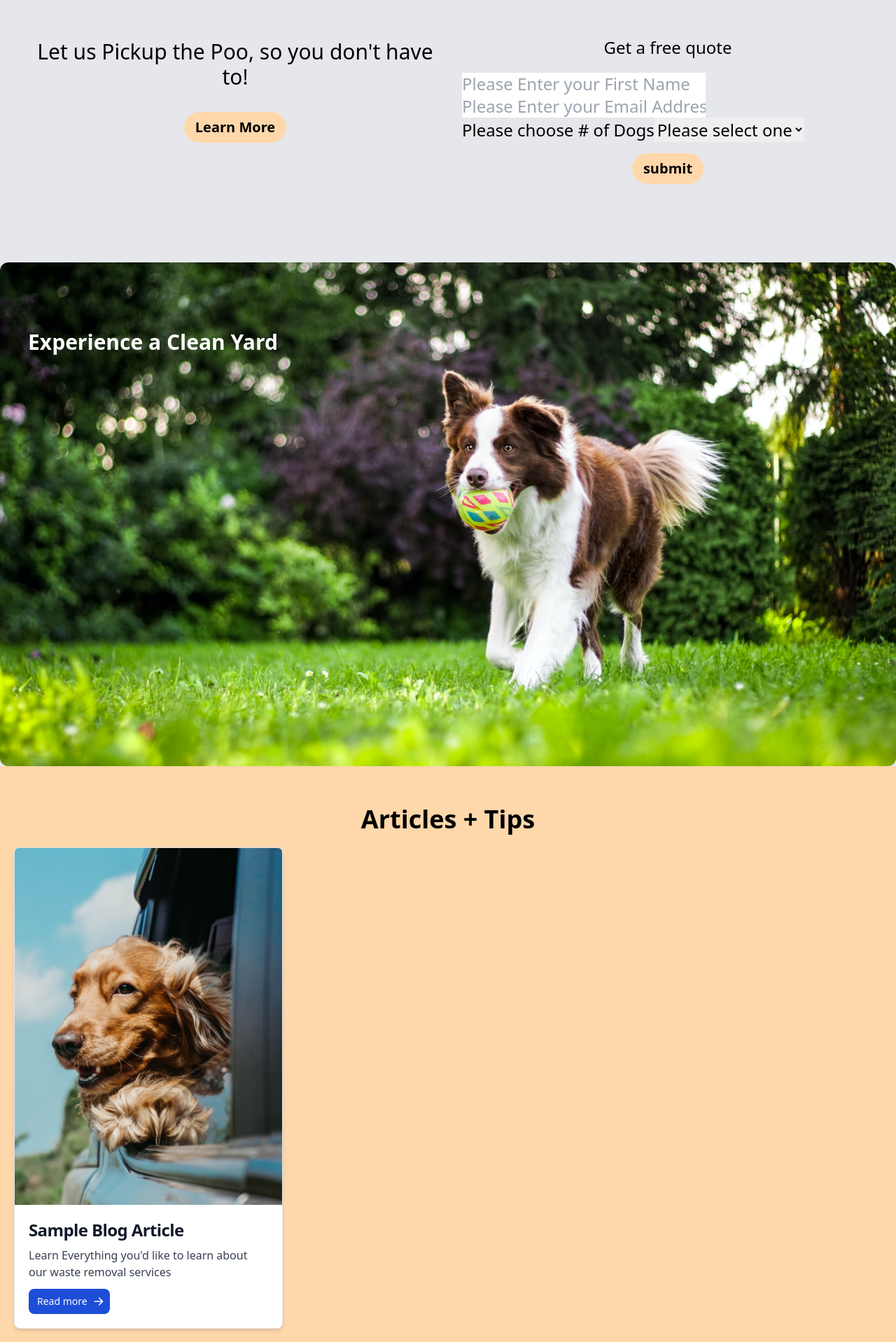
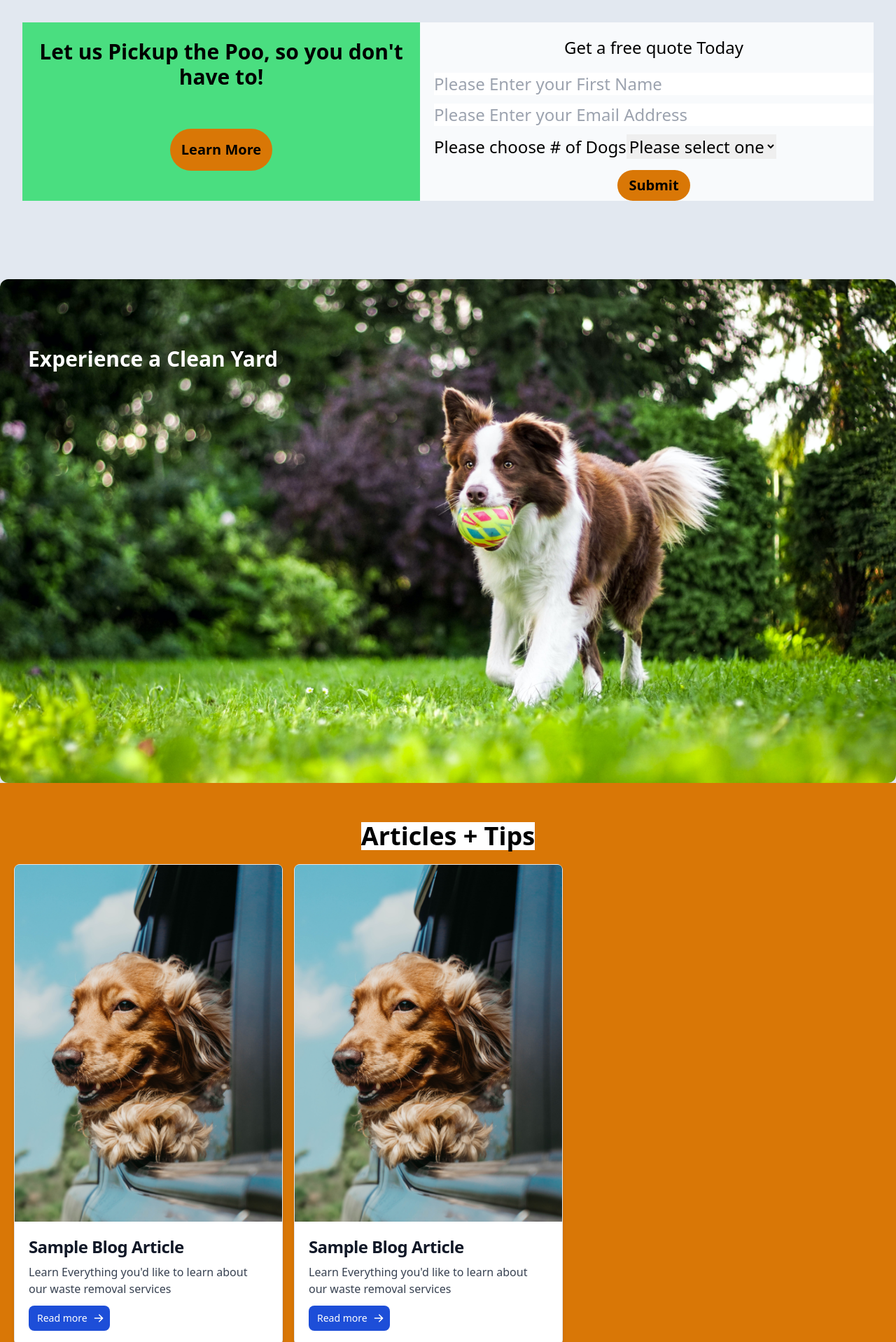
Before and after one commit to asddataking/capstone, a Django app: page / in a window 1280 px wide. Shown: the part 60-1978 px from the top of the page at 70% size. Run offline with Django 4.2, Linux system fonts and the light colour scheme; some libraries are stand-ins or nearby versions.

Commit message:
Updated Color Scheme/Fixed Buttons/Fixed Blog other updates

```diff
--- a/config/myapp/templates/base.html
+++ b/config/myapp/templates/base.html
@@ -7,8 +7,8 @@
     <script src="https://cdn.tailwindcss.com"></script>
     {% block title %}<title>Poopster </title>{% endblock %}
 </head>
-<body>
-    <section id="nav"><nav class="bg-white border-gray-200 px-2 sm:px-4 py-2.5 rounded bg-green-700">
+<body class=" bg-slate-200">
+    <section id="nav"><nav class="bg-white border-gray-200 px-2 sm:px-4 py-2.5 rounded bg-green-400">
         <div class="container flex flex-wrap justify-between items-center mx-auto">
           <a class="flex items-center">
               <img src="/static/logo.png" class="mr-3 h-6 sm:h-9" alt="Poopster Logo" />
@@ -31,7 +31,7 @@
                 <a href="#" class="block py-2 pr-4 pl-3 text-white border-b border-gray-100 hover:bg-gray-50 md:hover:bg-transparent md:border-0 md:hover:text-blue-700 md:p-0 text-white md:dark:hover:text-white dark:hover:bg-gray-700 dark:hover:text-white md:dark:hover:bg-transparent dark:border-gray-700">Services</a>
               </li>
               <li>
-                <a href="#" class="block py-2 pr-4 pl-3 text-white border-b border-gray-100 hover:bg-gray-50 md:hover:bg-transparent md:border-0 md:hover:text-blue-700 md:p-0 text-white md:dark:hover:text-white dark:hover:bg-gray-700 dark:hover:text-white md:dark:hover:bg-transparent dark:border-gray-700">Pricing</a>
+                <a href="/pricing" class="block py-2 pr-4 pl-3 text-white border-b border-gray-100 hover:bg-gray-50 md:hover:bg-transparent md:border-0 md:hover:text-blue-700 md:p-0 text-white md:dark:hover:text-white dark:hover:bg-gray-700 dark:hover:text-white md:dark:hover:bg-transparent dark:border-gray-700">Pricing</a>
               </li>
               <li>
                 <a href="#" class="block py-2 pr-4 pl-3 text-white hover:bg-gray-50 md:hover:bg-transparent md:border-0 md:hover:text-blue-700 md:p-0 text-white md:dark:hover:text-white dark:hover:bg-gray-700 dark:hover:text-white md:dark:hover:bg-transparent">Contact</a>
--- a/config/myapp/templates/myapp/index.html
+++ b/config/myapp/templates/myapp/index.html
@@ -4,7 +4,7 @@
 
   <script src="https://unpkg.com/vue@3"></script>
 </head>
-  <body class="bg-gray-200">
+  <body>
 
     <div id="app">
 
@@ -16,14 +16,14 @@
       <section id="hero" class="mx-auto font-sans p-8">
         <div class="flex flex-row-reverse">
          <!--- Lead Generation Form-->
-          <div class="basis-1/2 pl-5">
-          <h2 class="flex justify-center text-2xl py-5"> Get a free quote </h2>
+          <div class="basis-1/2 pl-5 bg-slate-50">
+          <h2 class="flex justify-center text-2xl py-5"> Get a free quote Today </h2>
         <form @submit.prevent ='emailLead' class="text-2xl">
 
-          <input type="text" v-model="firstName" placeholder="Please Enter your First Name">
+          <input class="mb-3"type="text" v-model="firstName" size="40" placeholder="Please Enter your First Name">
         <br>
 
-        <input type="text" v-model="email" placeholder="Please Enter your Email Address">
+        <input class="mb-3" type="text" v-model="email" size="40" placeholder="Please Enter your Email Address">
         <br>
         <label for="selected">Please choose # of Dogs</label>
         <select v-model="selected" placeholder="Please Enter # of Dogs">
@@ -35,20 +35,20 @@
         </select>
         <br>
         <div class="flex justify-center mt-4">
-				<button class="rounded-full bg-orange-200 text-xl font-semibold px-4 py-2" type="Submit">submit</button>
+				<button class="rounded-full bg-amber-600 text-xl font-semibold px-4 py-2" type="Submit">Submit</button>
       </div>
 			  </form>
         </div>
 
 
-      <div class="basis-1/2 pt-6">
-        <h2 class="text-3xl pb-8 text-center">
+      <div class="basis-1/2 pt-6 bg-green-400">
+        <h2 class="text-3xl pb-8 text-center font-bold">
           Let us Pickup the Poo, so
           you don't have to!
           <br>
         </h2>
-        <div class="flex justify-center">
-      <button class="rounded-full bg-orange-200 font-sans text-xl font-semibold px-4 py-2">Learn More</button>
+        <div class="flex justify-center pt-6">
+      <button class="rounded-full bg-amber-600 font-sans text-xl font-semibold px-4 py-4">Learn More</button>
         </div>
       </section>
 
@@ -56,7 +56,7 @@
 
 
       <section id="section2" class="pt-20">
-        <h3 class="text-white font-bold text-3xl font-sans absolute pl-10 mt-24 fixed">Experience a Clean Yard</h3>
+        <h3 class="text-white font-bold text-3xl font-sans absolute pl-10 mt-24">Experience a Clean Yard</h3>
         <div class="basis-1">
           <img src="static/dogball.jpg" class="max-w-full h-auto shadow-sm rounded-xl" alt="dog with ball outside"/>
           </div>
@@ -67,18 +67,17 @@
 
 
 <!--- Blog w/content-->
-
-      <section class=" bg-orange-200">
+      <section class=" bg-amber-600">
 
          <div class="flex justify-center pt-14">
-          <h3 class="text-4xl font-sans font-semibold">  Articles + Tips </h3>
+          <h3 class="text-4xl font-sans font-semibold bg-white">  Articles + Tips </h3>
         </div>
-        <div class="flex pt-5 px-5 py-5">
-          <ul>
-            <li>
+        <div class="flex pt-5 px-5 py-5 flex-row space-x-4">
+
+
               <div class="max-w-sm bg-white rounded-lg border border-gray-200 shadow-md light:bg-white dark:border-gray-700">
                 <a href="#">
-                    <img class="rounded-t-md" src="/static/dogcar.jpg" alt="" />
+                    <img class="rounded-t-md object-contain h-15 w-95" src="/static/dogcar.jpg" alt="" />
                 </a>
                 <div class="p-5">
                     <a href="#">
@@ -91,9 +90,26 @@
                     </a>
                 </div>
             </div>
-            </li>
 
-          </ul>
+
+              <div class="max-w-sm bg-white rounded-lg border border-gray-200 shadow-md light:bg-white dark:border-gray-700">
+                <a href="#">
+                    <img class="rounded-t-md object-contain h-15 w-95" src="/static/dogcar.jpg" alt="" />
+                </a>
+                <div class="p-5">
+                    <a href="#">
+                        <h5 class="mb-2 text-2xl font-bold tracking-tight text-gray-900 text-black">Sample Blog Article</h5>
+                    </a>
+                    <p class="mb-3 font-normal text-gray-700 dark:text-gray-400">Learn Everything you'd like to learn about our waste removal services</p>
+                    <a href="#" class="inline-flex items-center py-2 px-3 text-sm font-medium text-center text-white bg-blue-700 rounded-lg hover:bg-blue-800 focus:ring-4 focus:outline-none focus:ring-blue-300 dark:bg-blue-600 dark:hover:bg-blue-700 dark:focus:ring-blue-800">
+                        Read more
+                        <svg class="ml-2 -mr-1 w-4 h-4" fill="currentColor" viewBox="0 0 20 20" xmlns="http://www.w3.org/2000/svg"><path fill-rule="evenodd" d="M10.293 3.293a1 1 0 011.414 0l6 6a1 1 0 010 1.414l-6 6a1 1 0 01-1.414-1.414L14.586 11H3a1 1 0 110-2h11.586l-4.293-4.293a1 1 0 010-1.414z" clip-rule="evenodd"></path></svg>
+                    </a>
+                </div>
+            </div>
+
+
+
 
 
         </div>
@@ -103,8 +119,8 @@
       </section>
       <!--- Referrel -->
       <section id="referrel">
-        <div class="bg-green-700 flex-auto pt-10">
-          <div class="text-center font-sans text-4xl py-10 text-white font-bold">
+        <div class="bg-green-400 flex-auto pt-10">
+          <div class="text-center font-sans text-4xl py-10 font-bold">
           <span>Refer your neighbor and earn $5 off your next service! </span>
         </div>
         </div>
--- /dev/null
+++ b/config/myapp/templates/myapp/pricing.html
@@ -0,0 +1,3 @@
+{% extends "base.html" %}
+{% block content %}
+{%endblock%}
--- a/config/myapp/templates/registration/login.html
+++ b/config/myapp/templates/registration/login.html
@@ -8,7 +8,7 @@
   {% csrf_token %}
   {{ form.as_p }}
   <div class="mt-4">
-  <button class="bg-orange-700 rounded-full px-4 py-2" type="submit">Log In</button>
+  <button class="bg-amber-600 rounded-full px-4 py-2" type="submit">Log In</button>
 </form>
 </div>
 </div>
--- a/config/myapp/urls.py
+++ b/config/myapp/urls.py
@@ -4,5 +4,6 @@ from . import views
 app_name = 'myapp'
 urlpatterns = [
     path('', views.index, name='index'),
+    path('pricing/',views.price, name='pricing'),
     path('signup/', views.signup, name='signup')
 ]
--- a/config/myapp/views.py
+++ b/config/myapp/views.py
@@ -4,6 +4,9 @@ from .forms import SignupForm
 
 def index(request):
     return render(request, 'myapp/index.html')
+
+def price(request):
+    return render(request, 'myapp/pricing.html')
 
 def signup(request):
     if request.method == 'POST':
```
Also changed, not shown: config/myapp/templates/registration/signup.html (+5 -3 lines).
